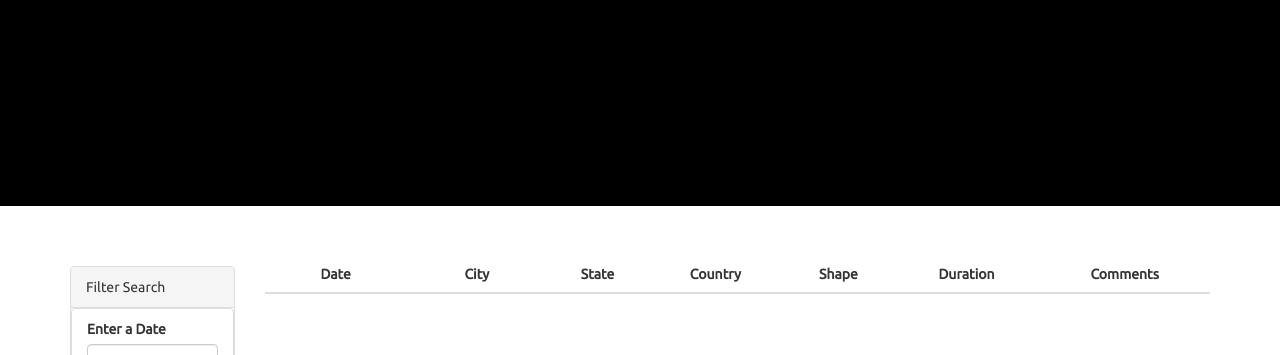
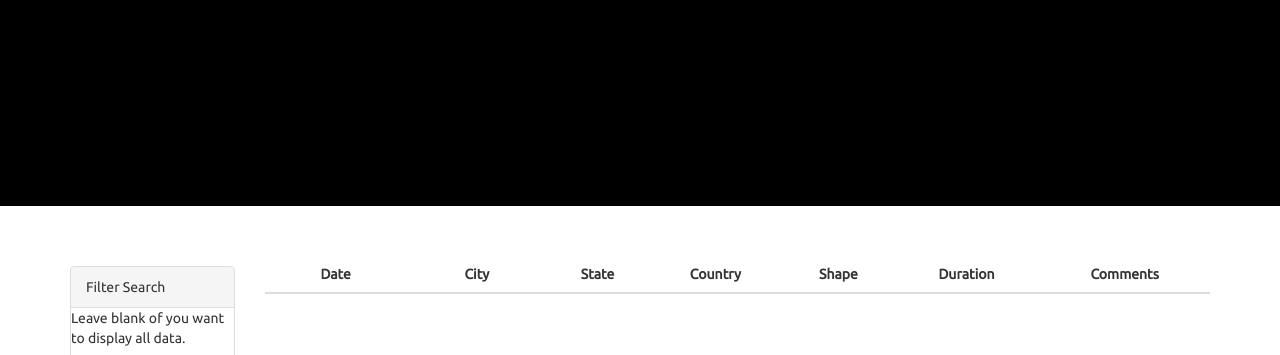
Before and after one commit to jamiediaz/hw11JavascriptChallenge, a plain HTML site: page UFO-level-1/index.html in a window 1280 px wide. Shown: the part 406-761 px from the top of the page. Drawn offline with nearby package versions, Linux system fonts and the light colour scheme.

Commit message:
level 2 finished.

```diff
--- a/UFO-level-1/index.html
+++ b/UFO-level-1/index.html
@@ -31,6 +31,7 @@
           <aside class="filters">
             <div class="panel panel-default">
               <div class="panel-heading">Filter Search</div>
+              <p>Leave blank of you want to display all data.</p>
               <div class="panel-body">
                 <form>
                   <div class="form-group">
```
